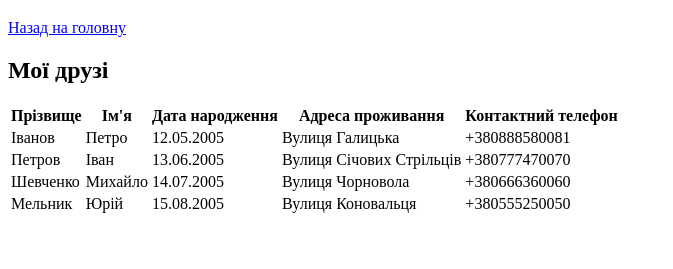
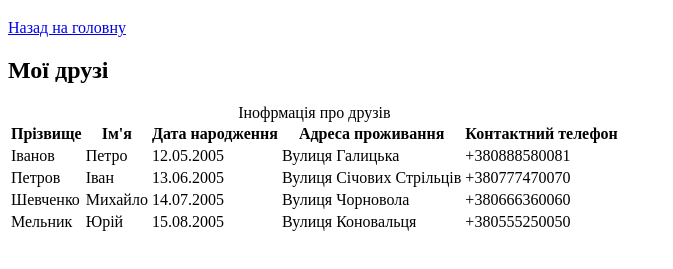
Before and after one commit to Vsevolod-Holobyn/web-labs, a plain HTML site: page lab2/friends.html in a window 1280 px wide. Shown: the part 61-330 px from the top of the page, without its empty margins (0-673 px from the left). Drawn offline with Linux system fonts and the light colour scheme.

Commit message:
error corection

```diff
--- a/lab2/friends.html
+++ b/lab2/friends.html
@@ -9,6 +9,7 @@
 
     <h2>Мої друзі</h2>
     <table>
+      <caption>Інофрмація про друзів</caption>
       <tr>
         <th>Прізвище</th>
         <th>Ім'я</th>
```
